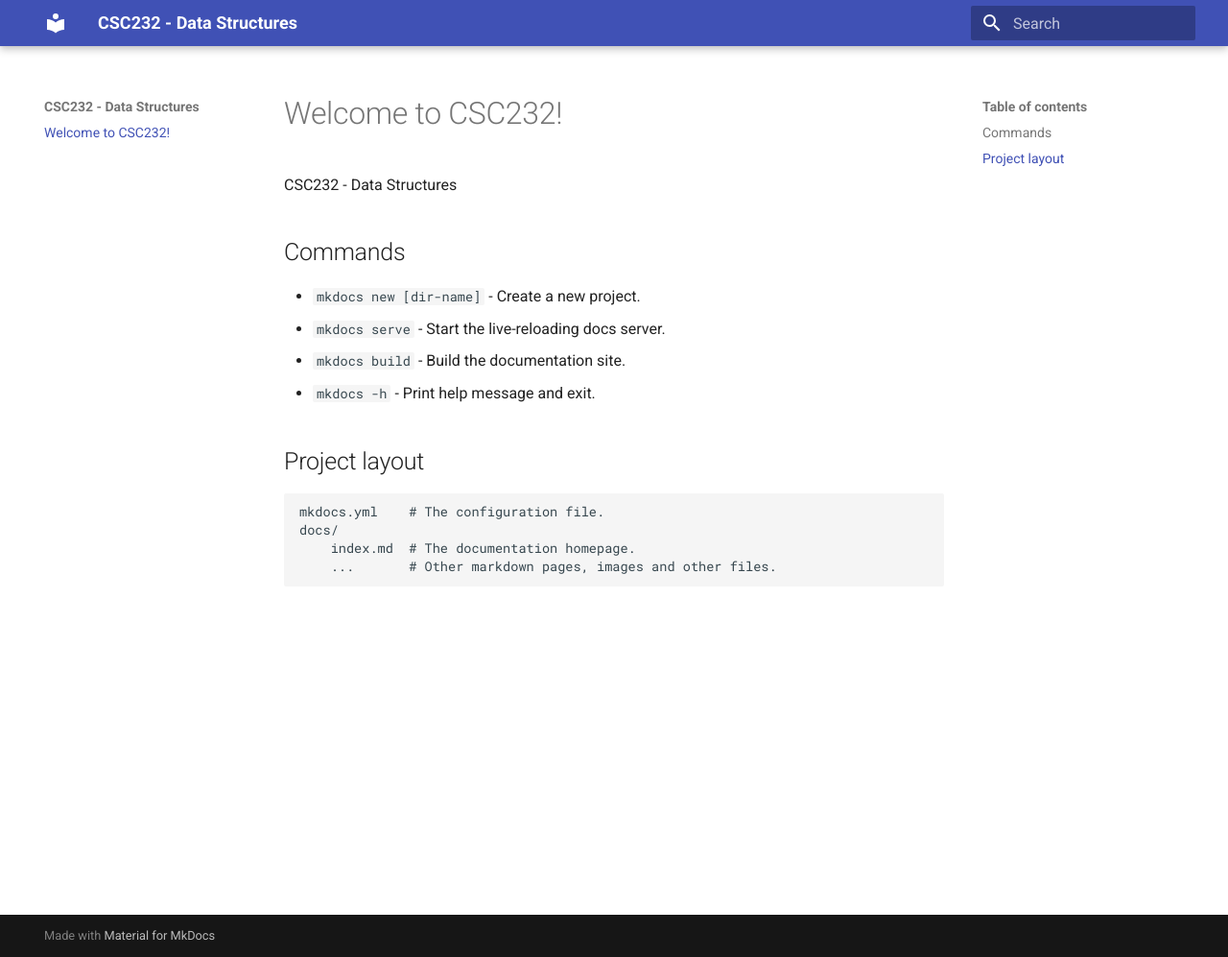
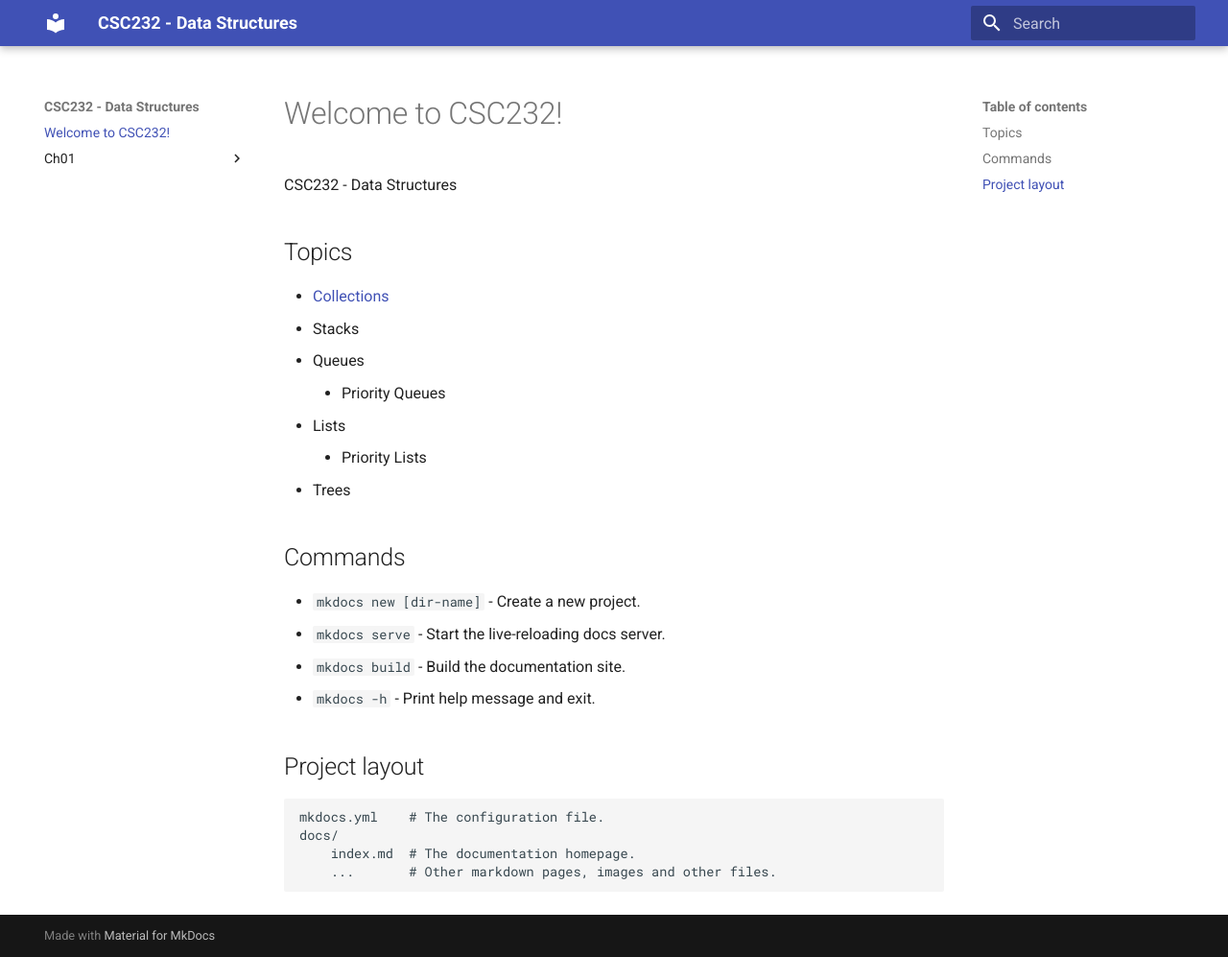
Before and after one commit to msu-csc232/tddwcpp, an MkDocs documentation site: the page built from docs/index.md, in a window 1280 px wide and 997 px high. Shown: the whole window at 96% size. Built offline with MkDocs 1.6.1 and Material for MkDocs 9.7.7, drawn with Linux system fonts in a browser that asks for light colours.

Commit message:
Create ch01 skeleton.

```diff
--- a/docs/index.md
+++ b/docs/index.md
@@ -1,6 +1,17 @@
 # Welcome to CSC232!
 
 CSC232 - Data Structures
+
+## Topics
+
+* [Collections](ch01/collections.md)
+* Stacks
+* Queues
+    * Priority Queues
+* Lists
+    * Priority Lists
+* Trees
+
 
 ## Commands
 
```
Also changed, not shown: docs/ch01/collections.md (added, +1 -0 lines).
